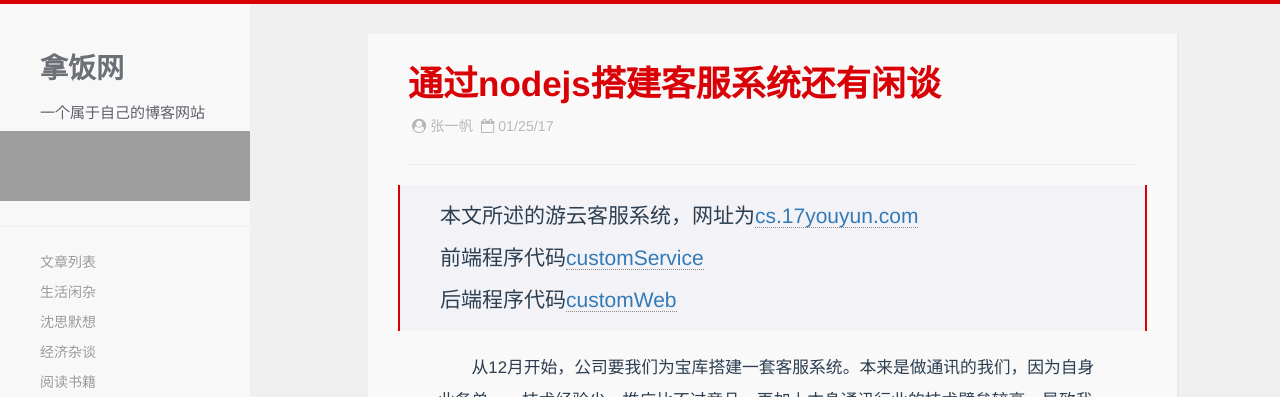
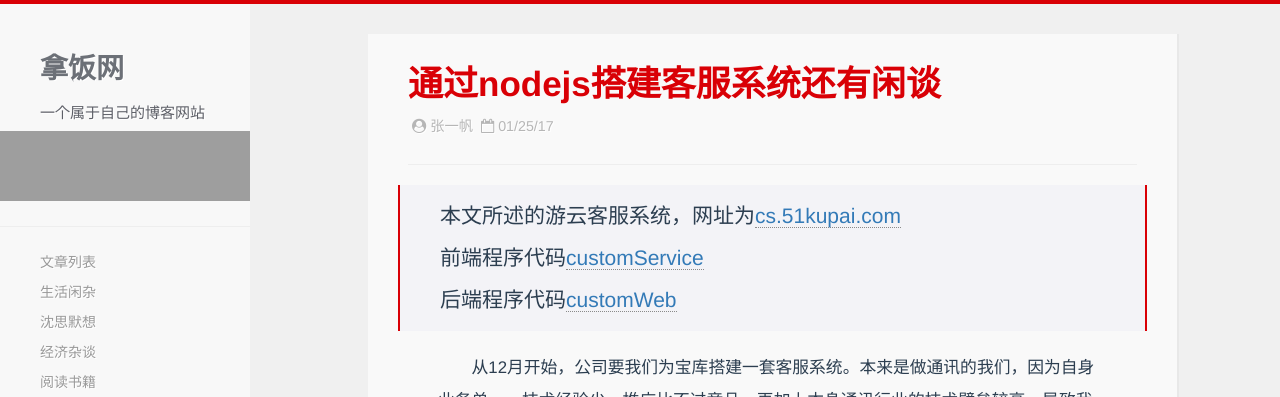
Before and after one commit to naffan2014/naffan2014.github.io, a Jekyll site: the page built from _posts/2017-01-25-1.md, in a window 1280 px wide and 900 px high. Shown: the top 397 px of the window. Built offline with Jekyll 4.4.1, drawn with Linux system fonts in a browser that asks for light colours; nearby versions of some CDN libraries; comment, search, counter and statistics services are not loaded; grey boxes are pictures that could not be loaded.

Commit message:
17youyun.com 改名为51kupai

```diff
--- a/_posts/2017-01-25-1.md
+++ b/_posts/2017-01-25-1.md
@@ -4,7 +4,7 @@ category: tech
 tag: js,nodejs,websocket,angular,webpack,客服
 ---
 
-> 本文所述的游云客服系统，网址为[cs.17youyun.com](http://cs.17youyun.com)<br>
+> 本文所述的游云客服系统，网址为[cs.51kupai.com](http://cs.51kupai.com)<br>
 > 前端程序代码[customService](https://github.com/naffan2014/customService)<br>
 > 后端程序代码[customWeb](https://github.com/naffan2014/customWeb)
 
```
